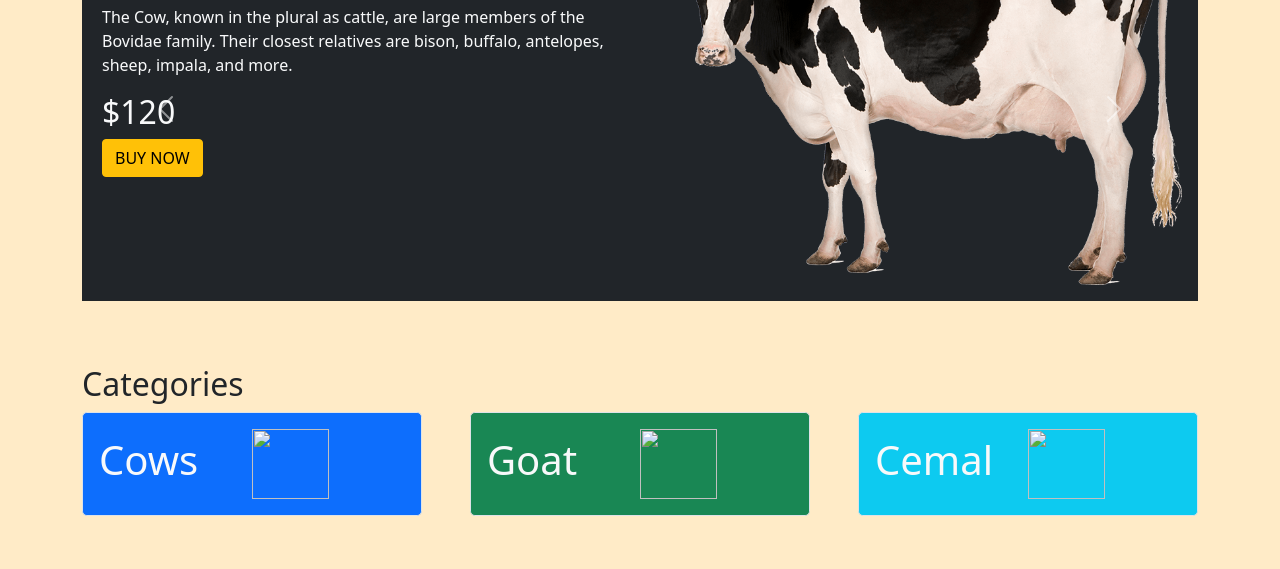
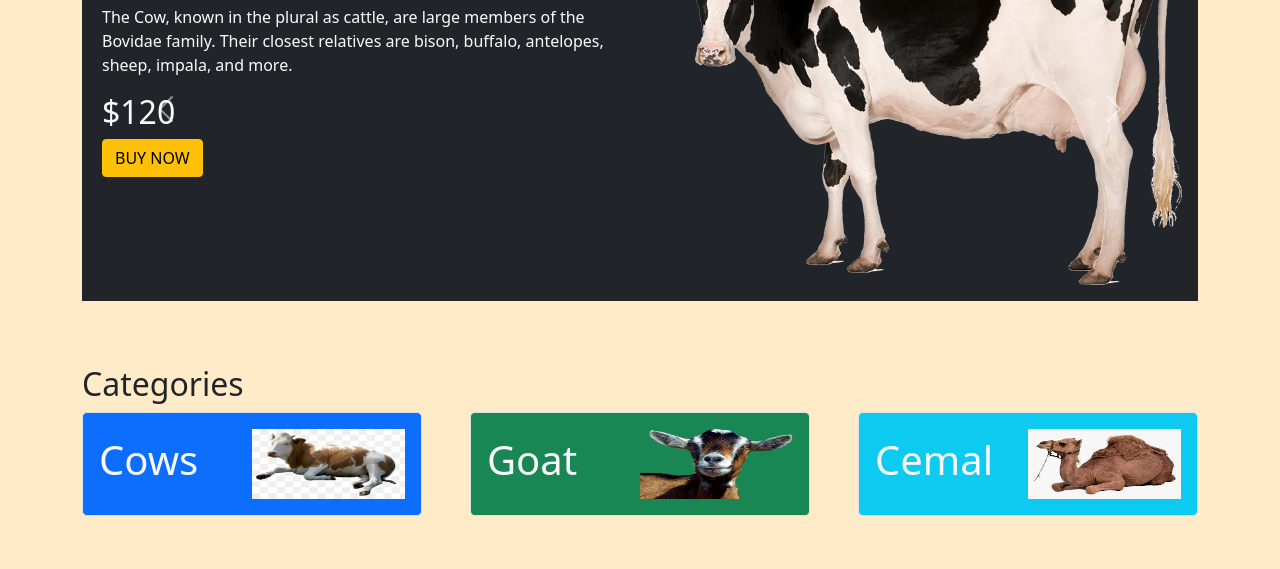
Before and after one commit to farzanapomy/online-cow-shop, a plain HTML site: page index.html in a window 1280 px wide. Shown: the part 221-790 px from the top of the page. Drawn offline with nearby package versions, Linux system fonts and the light colour scheme; the site is published under a folder, as on GitHub Pages, so addresses that start at the root find nothing.

Commit message:
another added

```diff
--- a/index.html
+++ b/index.html
@@ -113,19 +113,19 @@
             <div class="col-lg-4  col-md-12">
                 <div class="p-3 bg-primary border border rounded-3 d-flex align-items-center justify-content-between ">
                     <h1 class="text-light">Cows</h1>
-                    <img src="/images/categories-1.png" class="col-lg-6 " width="70" height="70" alt="">
+                    <img src="images/categories-1.png" class="col-lg-6 " width="70" height="70" alt="">
                 </div>
             </div>
             <div class="col-lg-4  ">
                 <div class="p-3 bg-success border border rounded-3 d-flex align-items-center justify-content-between ">
                     <h1 class="text-light">Goat</h1>
-                    <img src="/images/categories-2.png" class="col-lg-6 " width="70" height="70" alt="">
+                    <img src="images/categories-2.png" class="col-lg-6 " width="70" height="70" alt="">
                 </div>
             </div>
             <div class="col-lg-4  ">
                 <div class="p-3 bg-info border border rounded-3 d-flex align-items-center justify-content-between ">
                     <h1 class="text-light">Cemal</h1>
-                    <img src="/images/categories-3.png" class="col-lg-6 " width="70" height="70" alt="">
+                    <img src="images/categories-3.png" class="col-lg-6 " width="70" height="70" alt="">
                 </div>
             </div>
         </div>
```
